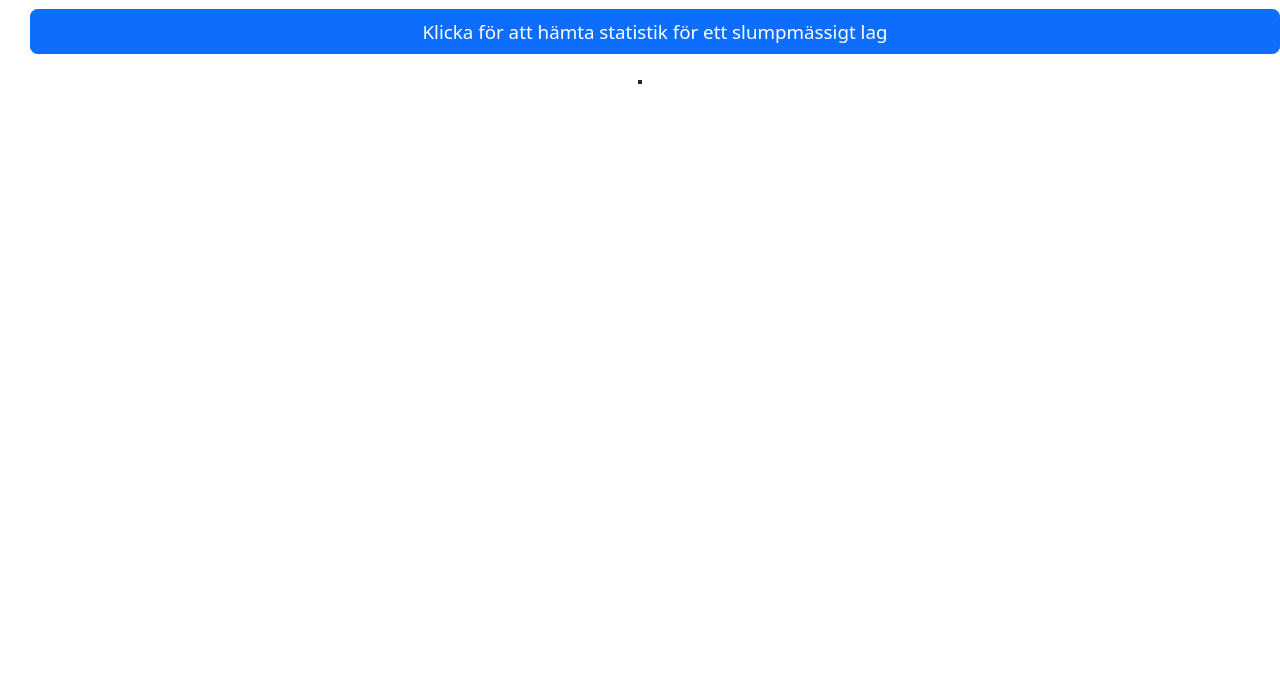
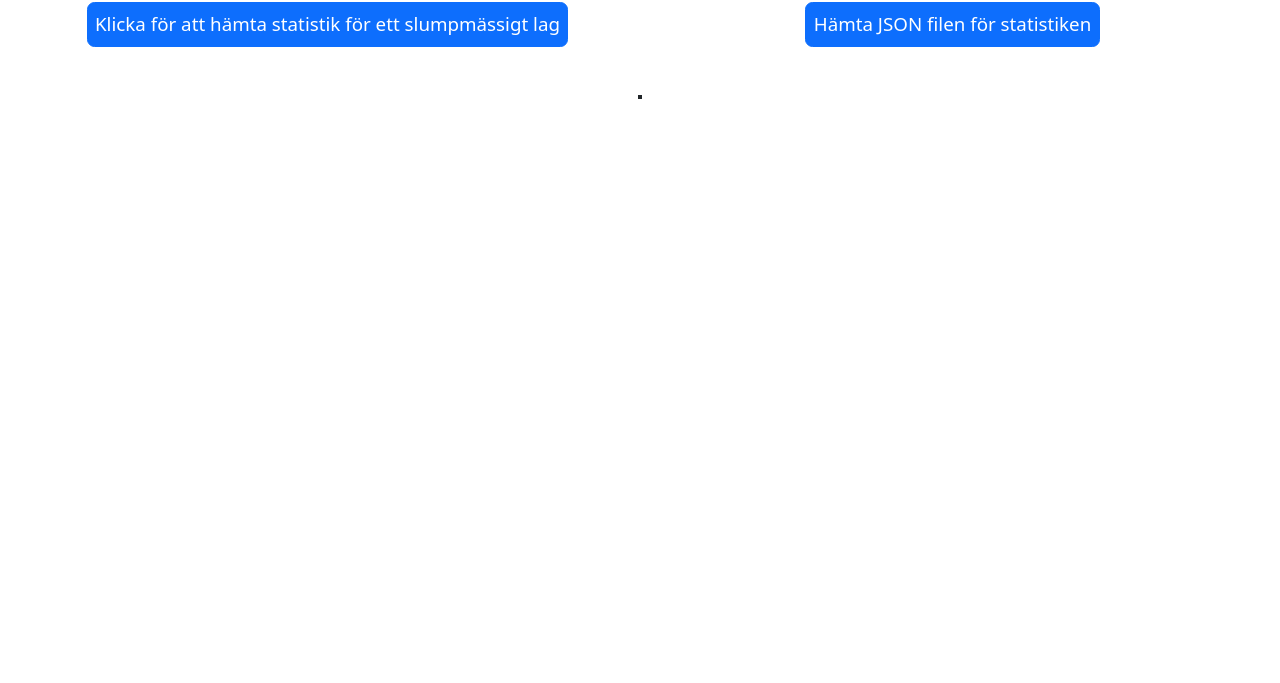
Before and after one commit to aminsys/API-consumption, a plain HTML site: page Statistics-WWC.html in a window 1280 px wide. Shown: the part 117-800 px from the top of the page. Drawn offline with nearby package versions, Linux system fonts and the light colour scheme.

Commit message:
Add Option to download data for soccer stats

```diff
--- a/Statistics-WWC.html
+++ b/Statistics-WWC.html
@@ -41,10 +41,18 @@
         </div>
     </nav>
 
+    <h2>Statistik för ett slumpmässigt lag från Dam VM 2023</h2>
     <div class="row p-2 m-2">
-        <h2>Statistik för ett slumpmässigt lag från Dam VM 2023</h2>
-        <button class="btn btn-primary btn-lg p-2 m-3" onclick="getStatsSwedenFifa2023()">Klicka för att hämta statistik
-            för ett slumpmässigt lag</button>
+        <div class="col" align="center">
+            <button class="btn btn-primary btn-lg p-2 m-3" onclick="getStatsSwedenFifa2023()">Klicka för att hämta statistik
+                för ett slumpmässigt lag</button>
+        </div>
+        <div class="col" align="center">
+            <button class="btn btn-primary btn-lg p-2 m-3" onclick="saveJSONDataToFile()">Hämta JSON filen för statistiken</button>
+        </div>
+    </div>
+
+    <div class="row p-2 m-2">
         <div class="col">
         </div>
 
--- a/scripts.js
+++ b/scripts.js
@@ -5,6 +5,8 @@
 var elChart = null;
 var xValues = [];
 var yValues = [];
+
+var downloadableData = null;
 
 var FifaCountries2023 = {
     "BRA": 1882881,
@@ -124,6 +126,16 @@ function getStatsSwedenFifa2023(country) {
             for (i = 0; i < data.length; i++) {
                 $("#DamVMStats").append("<div class=\"card p-2 m-2\"><div class=\"card-body\"><h5 class=\"card-title\">" + data[i][0].replace(/([A-Z])/g, ' $1').trim() + "</h5>" + "<span class=\"player-stats-card_number\">" + data[i][1] + "</span>" + "</div></div>");
             }
+            downloadableData = data;
         }
     });
 }
+
+
+function saveJSONDataToFile(content = downloadableData, fileName = "statistics_WWC2023.json", contentType = "text/json") {
+    var a = document.createElement("a");
+    var file = new Blob([content], {type: contentType});
+    a.href = URL.createObjectURL(file);
+    a.download = fileName;
+    a.click();
+}
```
